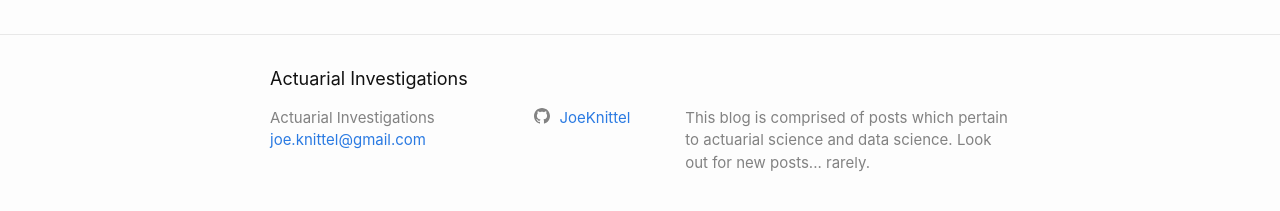
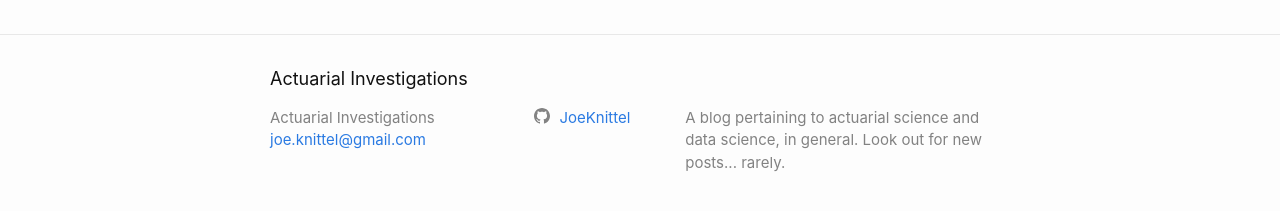
Before and after one commit to JoeKnittel/joeknittel.github.io, a Jekyll site: the page built from index.markdown, in a window 1280 px wide. Shown: the part 666-877 px from the top of the page. Built offline with Jekyll 4.4.1, drawn with Linux system fonts in a browser that asks for light colours.

Commit message:
Update _config.yml

```diff
--- a/_config.yml
+++ b/_config.yml
@@ -21,8 +21,7 @@
 title: Actuarial Investigations
 email: joe.knittel@gmail.com
 description: >- # this means to ignore newlines until "baseurl:"
-  This blog is comprised of posts which pertain to actuarial science and data science.
-  Look out for new posts... rarely.
+  A blog pertaining to actuarial science and data science, in general. Look out for new posts... rarely.
 baseurl: "" # the subpath of your site, e.g. /blog
 url: "joeknittel.github.io" # the base hostname & protocol for your site, e.g. http://example.com
 twitter_username:
```
